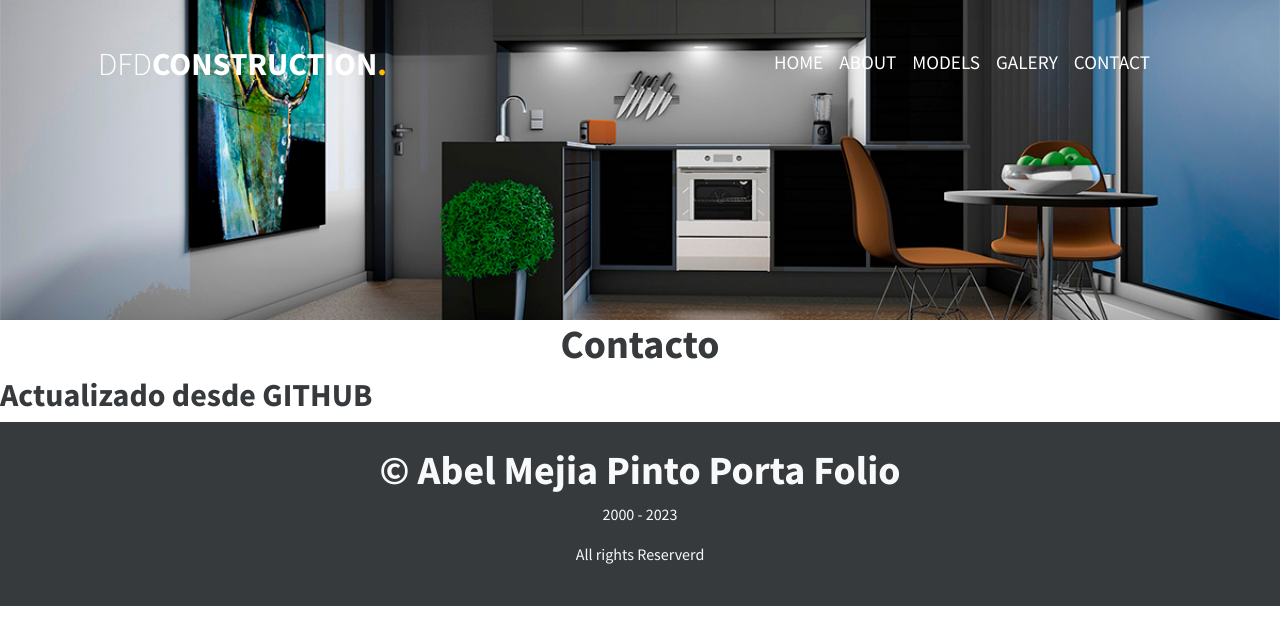
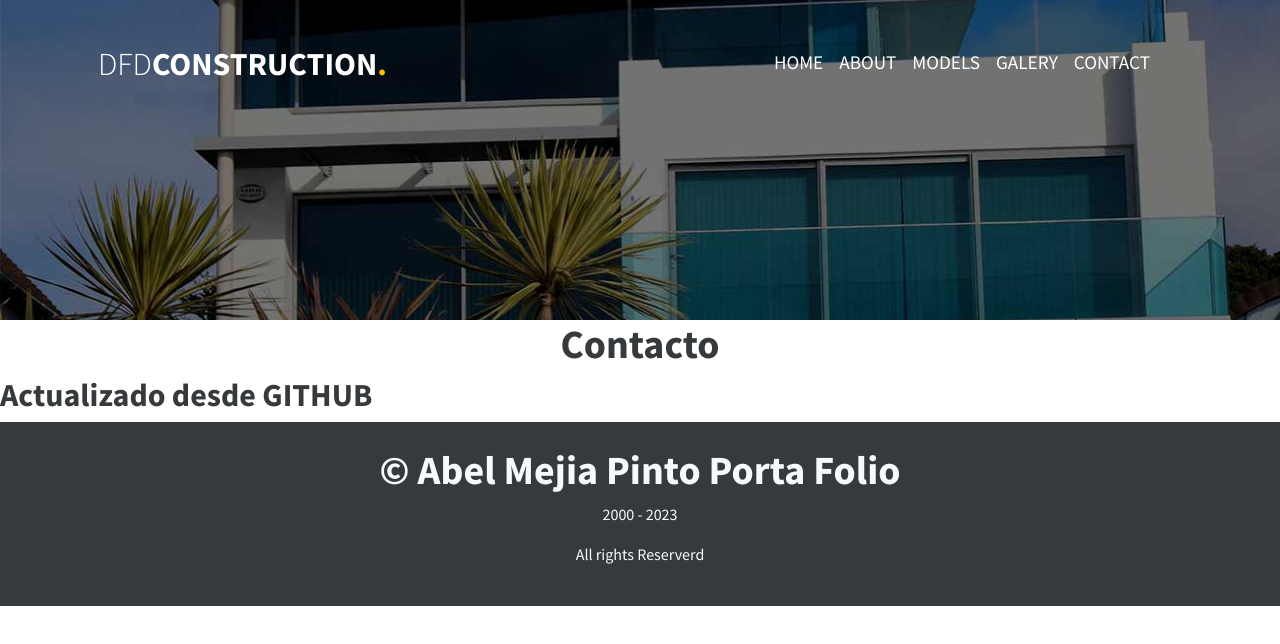
Before and after one commit to GITABELMejia/dfdcons, a Next.js app: page /contact in a window 1280 px wide. Shown: the top 644 px of the page. Built offline with nearby package versions, Linux system fonts and the light colour scheme; a small style sheet from the web is missing.

Commit message:
Add files via upload

```diff
--- a/global.css
+++ b/global.css
@@ -98,7 +98,7 @@ h3 {
 
 
 .about{
-    background-image: url(/slide6.jpg);
+    background-image: url(/slide1.jpg);
     height: 10rem;
     background-size: cover;
    background-position: center center;
```
